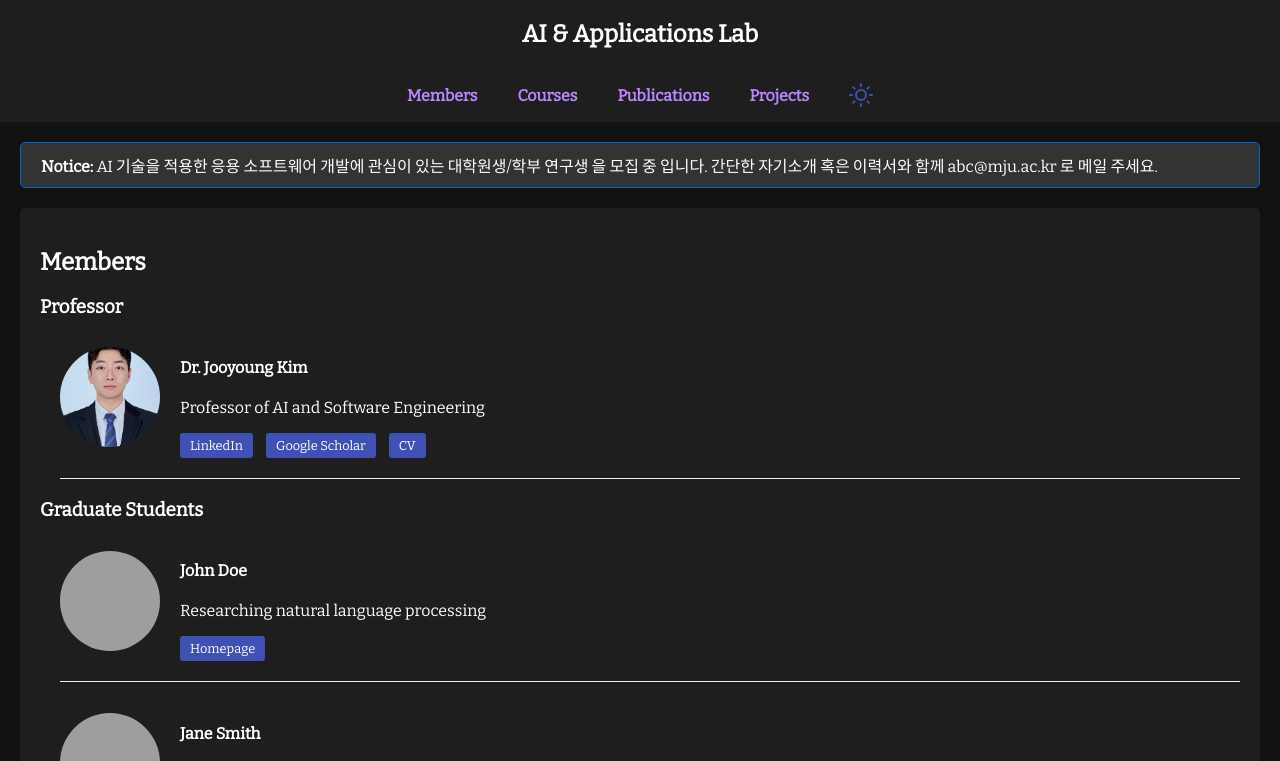
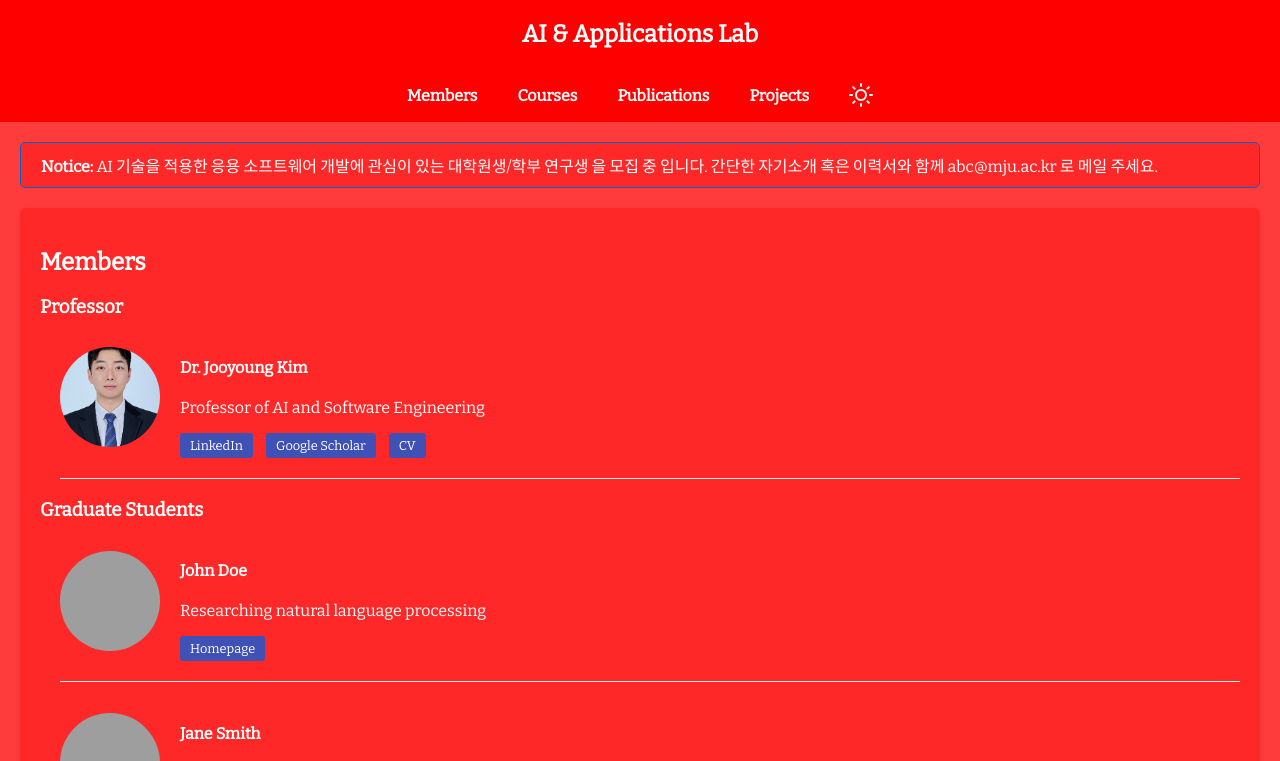
Before and after one commit to harry-jooyoung-kim/aislab, a plain HTML site: page index.html in a window 1280 px wide. Both pictures are taken after a click on the button 861 px from the left and 95 px from the top of the page. Shown: the top 761 px of the page. Drawn offline with nearby package versions, Linux system fonts and the light colour scheme; grey boxes are pictures that could not be loaded.

Commit message:
Enhance rainbow theme with dynamic backgrounds

```diff
--- a/index.html
+++ b/index.html
@@ -557,36 +557,11 @@
       const nav = document.querySelector('nav');
       const footer = document.querySelector('footer');
       const noticeBox = document.querySelector('.notice-box');
-      let isDarkMode = false;
 
-      toggleButton.addEventListener('click', () => {
-        isDarkMode = !isDarkMode;
-        if (isDarkMode) {
-          body.style.backgroundColor = '#121212';
-          body.style.color = 'white';
-          header.style.backgroundColor = '#1e1e1e';
-          header.style.color = 'white';
-          nav.style.backgroundColor = '#1e1e1e';
-          nav.querySelectorAll('a').forEach(a => a.style.color = '#bb86fc');
-          footer.style.backgroundColor = '#1e1e1e';
-          footer.style.color = 'white';
-          if (noticeBox) {
-            noticeBox.style.backgroundColor = '#333333';
-            noticeBox.style.color = '#ffffff';
-          }
-          document.querySelectorAll('.tab-content').forEach(content => {
-            content.style.backgroundColor = '#1e1e1e';
-            content.style.color = 'white';
-          });
-          document.querySelectorAll('.project').forEach(project => {
-            project.style.backgroundColor = '#2c2c2c';
-          });
-          //document.querySelector('.chatbot').style.backgroundColor = '#2c2c2c';
-          //document.querySelector('.chat-messages').style.backgroundColor = '#1e1e1e';
-          //document.querySelector('.chat-input input').style.backgroundColor = '#3c3c3c';
-          //document.querySelector('.chat-input input').style.color = 'white';
-          toggleButton.innerHTML = `<svg xmlns="http://www.w3.org/2000/svg" width="24" height="24" viewBox="0 0 24 24" fill="none" stroke="#3f51b5" stroke-width="2" stroke-linecap="round" stroke-linejoin="round"><circle cx="12" cy="12" r="5"></circle><line x1="12" y1="1" x2="12" y2="3"></line><line x1="12" y1="21" x2="12" y2="23"></line><line x1="4.22" y1="4.22" x2="5.64" y2="5.64"></line><line x1="18.36" y1="18.36" x2="19.78" y2="19.78"></line><line x1="1" y1="12" x2="3" y2="12"></line><line x1="21" y1="12" x2="23" y2="12"></line><line x1="4.22" y1="19.78" x2="5.64" y2="18.36"></line><line x1="18.36" y1="5.64" x2="19.78" y2="4.22"></line></svg>`;
-        } else {
+      const rainbowThemes = ['#ff0000', '#ff7f00', '#ffff00', '#00ff00', '#0000ff', '#4b0082', '#8b00ff'];
+      let themeIndex = -1; // -1 indicates light theme
+
+      function applyLightTheme() {
         body.style.backgroundColor = '#f0f0f0';
         body.style.color = 'black';
         header.style.backgroundColor = 'white';
@@ -606,11 +581,72 @@
         document.querySelectorAll('.project').forEach(project => {
           project.style.backgroundColor = '#f0f0f0';
         });
-          //document.querySelector('.chatbot').style.backgroundColor = '#f9f9f9';
-          //document.querySelector('.chat-messages').style.backgroundColor = 'white';
-          //document.querySelector('.chat-input input').style.backgroundColor = 'white';
-          //document.querySelector('.chat-input input').style.color = 'black';
         toggleButton.innerHTML = `<svg xmlns="http://www.w3.org/2000/svg" width="24" height="24" viewBox="0 0 24 24" fill="none" stroke="#3f51b5" stroke-width="2" stroke-linecap="round" stroke-linejoin="round"><path d="M21 12.79A9 9 0 1 1 11.21 3 7 7 0 0 0 21 12.79z"></path></svg>`;
+      }
+
+      function lightenColor(color, amount) {
+        const col = color.startsWith('#') ? color.slice(1) : color;
+        let num = parseInt(col, 16);
+        let r = (num >> 16) + amount;
+        r = r > 255 ? 255 : r < 0 ? 0 : r;
+        let g = ((num >> 8) & 0x00ff) + amount;
+        g = g > 255 ? 255 : g < 0 ? 0 : g;
+        let b = (num & 0x0000ff) + amount;
+        b = b > 255 ? 255 : b < 0 ? 0 : b;
+        return '#' + ((r << 16) | (g << 8) | b).toString(16).padStart(6, '0');
+      }
+
+      function getContrastColor(color) {
+        const col = color.startsWith('#') ? color.slice(1) : color;
+        const r = parseInt(col.substr(0, 2), 16);
+        const g = parseInt(col.substr(2, 2), 16);
+        const b = parseInt(col.substr(4, 2), 16);
+        const brightness = (r * 299 + g * 587 + b * 114) / 1000;
+        return brightness > 150 ? '#000000' : '#ffffff';
+      }
+
+      function applyRainbowTheme(accent) {
+        const bodyBg = lightenColor(accent, 60);
+        const bodyText = getContrastColor(bodyBg);
+        body.style.backgroundColor = bodyBg;
+        body.style.color = bodyText;
+
+        header.style.backgroundColor = accent;
+        header.style.color = getContrastColor(accent);
+
+        nav.style.backgroundColor = accent;
+        const navText = getContrastColor(accent);
+        nav.querySelectorAll('a').forEach(a => a.style.color = navText);
+
+        footer.style.backgroundColor = accent;
+        footer.style.color = getContrastColor(accent);
+
+        if (noticeBox) {
+          const nbBg = lightenColor(accent, 40);
+          noticeBox.style.backgroundColor = nbBg;
+          noticeBox.style.color = getContrastColor(nbBg);
+        }
+
+        document.querySelectorAll('.tab-content').forEach(content => {
+          const tabBg = lightenColor(accent, 40);
+          content.style.backgroundColor = tabBg;
+          content.style.color = getContrastColor(tabBg);
+        });
+
+        document.querySelectorAll('.project').forEach(project => {
+          project.style.backgroundColor = lightenColor(accent, 80);
+        });
+
+        const iconColor = getContrastColor(accent);
+        toggleButton.innerHTML = `<svg xmlns="http://www.w3.org/2000/svg" width="24" height="24" viewBox="0 0 24 24" fill="none" stroke="${iconColor}" stroke-width="2" stroke-linecap="round" stroke-linejoin="round"><circle cx="12" cy="12" r="5"></circle><line x1="12" y1="1" x2="12" y2="3"></line><line x1="12" y1="21" x2="12" y2="23"></line><line x1="4.22" y1="4.22" x2="5.64" y2="5.64"></line><line x1="18.36" y1="18.36" x2="19.78" y2="19.78"></line><line x1="1" y1="12" x2="3" y2="12"></line><line x1="21" y1="12" x2="23" y2="12"></line><line x1="4.22" y1="19.78" x2="5.64" y2="18.36"></line><line x1="18.36" y1="5.64" x2="19.78" y2="4.22"></line></svg>`;
+      }
+
+      toggleButton.addEventListener('click', () => {
+        themeIndex = (themeIndex + 1) % (rainbowThemes.length + 1);
+        if (themeIndex === rainbowThemes.length) {
+          applyLightTheme();
+        } else {
+          applyRainbowTheme(rainbowThemes[themeIndex]);
         }
       });
     document.addEventListener("DOMContentLoaded", function() {
```
Lines whose indentation alone changed are shown as unchanged.
